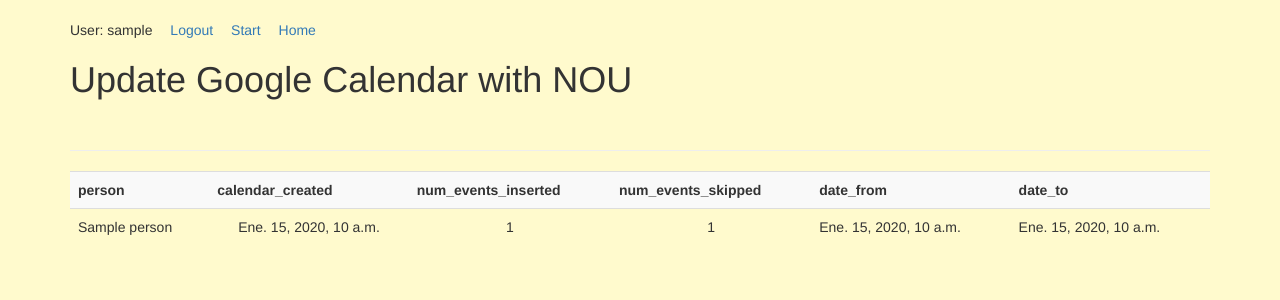
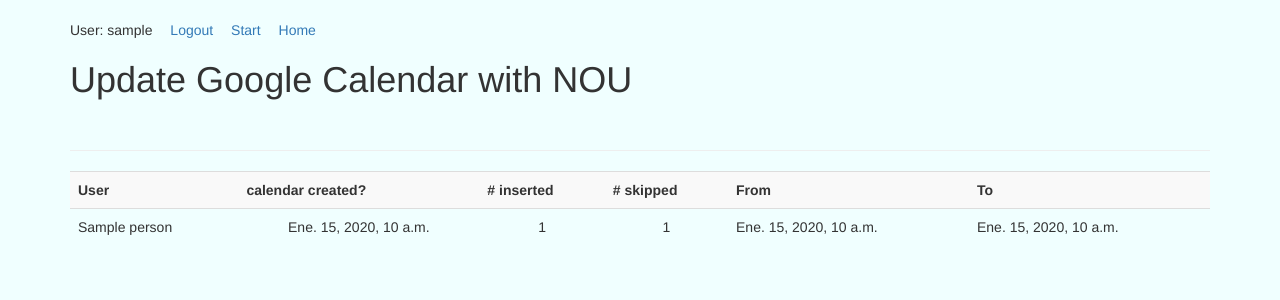
Before and after one commit to vertigo71/nouapp, a Django app: template nouapp/templates/nouapp/summary.html in a window 1280 px wide. Shown: the top 300 px of the page. Run offline with Django 3.2, Linux system fonts and the light colour scheme; a user stored in the database is signed in; tables that the repository leaves empty hold one stand-in row (values such as "Sample post"); the template is opened without the code that fills it: most values are stand-ins (such as "Sample title", 1, 10 or a date in 2020); some libraries are stand-ins or nearby versions.

Commit message:
Initial image

```diff
--- a/login/static/css/login.css
+++ b/login/static/css/login.css
@@ -9,5 +9,5 @@
 }
 
 body{
-    background: LemonChiffon  ;
+    background: Azure;
 }
--- a/login/templates/login/base.html
+++ b/login/templates/login/base.html
@@ -1,5 +1,5 @@
 <!DOCTYPE html>
-{% load staticfiles %}
+{% load static %}
 <html lang="en">
     <head>
         <meta charset="utf-8">
--- a/login/templates/login/home.html
+++ b/login/templates/login/home.html
@@ -2,6 +2,7 @@
 
 {% block content_auth %}
 {% block content_notauth %}
-    <h2>Home</h2>
+    {% load static %}<img src="{% static "img/torrebarajas99.jpg" class="img-responsive" %}" alt="Barajas"/>
+</div>
 {% endblock %}
 {% endblock %}
--- a/nouapp/templates/nouapp/summary.html
+++ b/nouapp/templates/nouapp/summary.html
@@ -4,12 +4,12 @@
     <div class="table-responsive">
         <table class="table table-hover table-striped" >
             <tr>
-                <th>person</th>
-                <th>calendar_created</th>
-                <th>num_events_inserted</th>
-                <th>num_events_skipped</th>
-                <th>date_from</th>
-                <th>date_to</th>
+                <th>User</th>
+                <th>calendar created?</th>
+                <th># inserted</th>
+                <th># skipped</th>
+                <th>From</th>
+                <th>To</th>
             </tr>
             <tr>
                 <td>{{ item.person.name }}</td>
--- a/nouapp/vw_gcal.py
+++ b/nouapp/vw_gcal.py
@@ -124,7 +124,8 @@ def nou2cal(service,goocal, query, event):
 
     for record in query:
         event['description'] = '\n'.join( ( str(record.quote.author) , str(record.quote.text) ) )
-        nou = ' - '.join( [ str( record.num ) , record.person.name ] )
+        name = ''.join( n[0].upper()  for n in record.person.name.split() )
+        nou = ' - '.join( [ str( record.num ) , name ] )
         date = record.date
         logger.info("  Uploading NOU = {} for day = {}".format(  nou, date) )
 
```
Also changed, not shown: nouapp/templates/nouapp/selectionlist.html (+6 -7 lines), nouprj/settings.py (+4 -6 lines), login/static/img/torrebarajas99.jpg (added).
